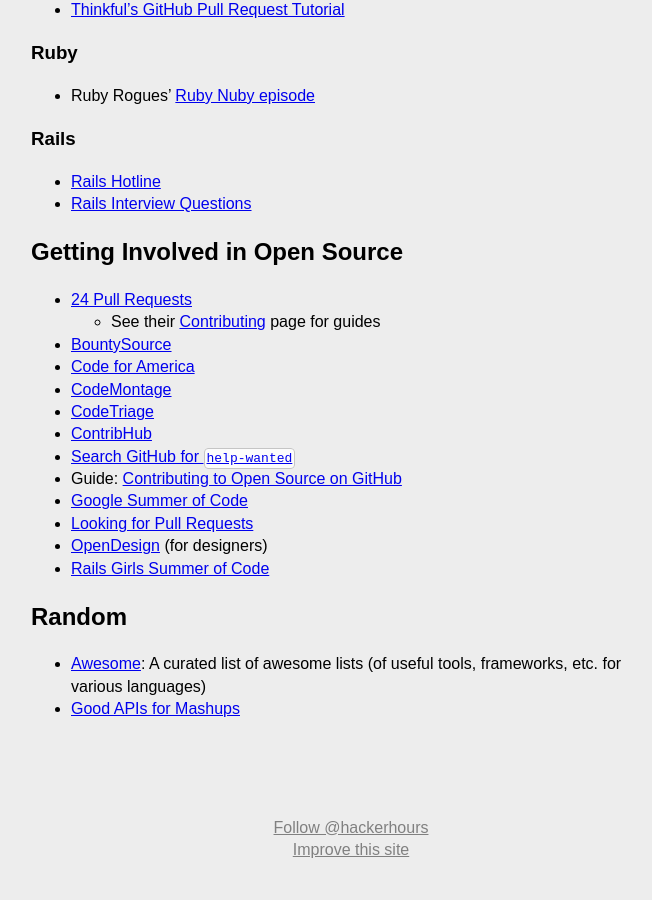
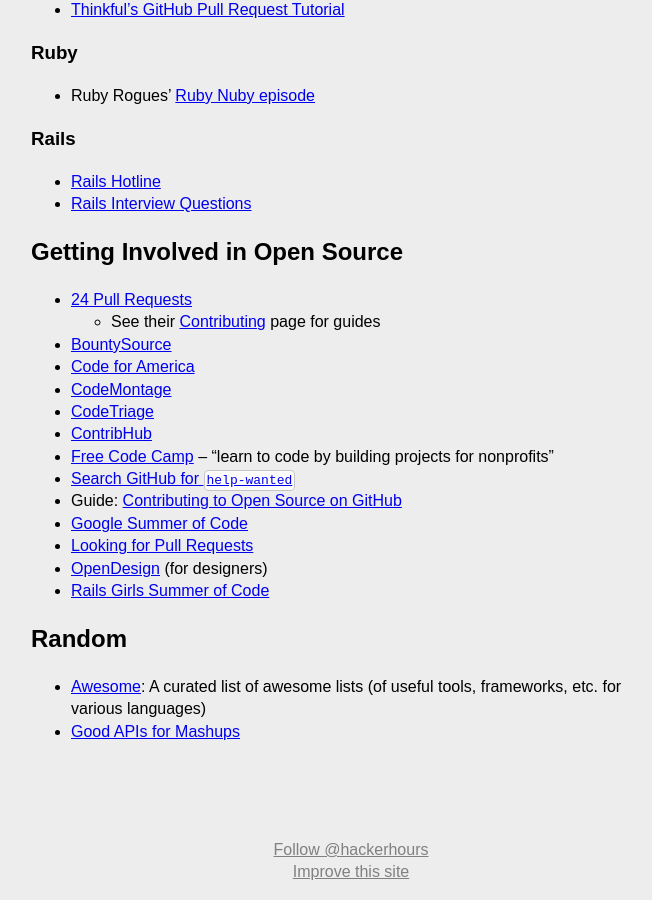
Before and after one commit to HackerHours/hackerhours.org, a Jekyll site: the page built from resources.md, in a window 1280 px wide and 900 px high, scrolled down 2340 px. Shown: the whole window, without its empty margins (289-941 px from the left). Built offline with Jekyll 4.4.1, drawn with Linux system fonts in a browser that asks for light colours; some web fonts are replaced; comment, search, counter and statistics services are not loaded; before the commit the page ends 3217 px from its top, so only the background shows below that.

Commit message:
link to Free Code Camp

```diff
--- a/resources.md
+++ b/resources.md
@@ -105,6 +105,7 @@
 * [CodeMontage](http://codemontage.com/)
 * [CodeTriage](http://www.codetriage.com/)
 * [ContribHub](http://contribhub.com/)
+* [Free Code Camp](http://www.freecodecamp.com/learn-to-code) – "learn to code by building projects for nonprofits"
 * [Search GitHub for `help-wanted`](https://github.com/search?q=state%3Aopen+label%3Ahelp-wanted&type=Issues)
 * Guide: [Contributing to Open Source on GitHub](https://guides.github.com/overviews/os-contributing/)
 * [Google Summer of Code](https://developers.google.com/open-source/soc/)
```
